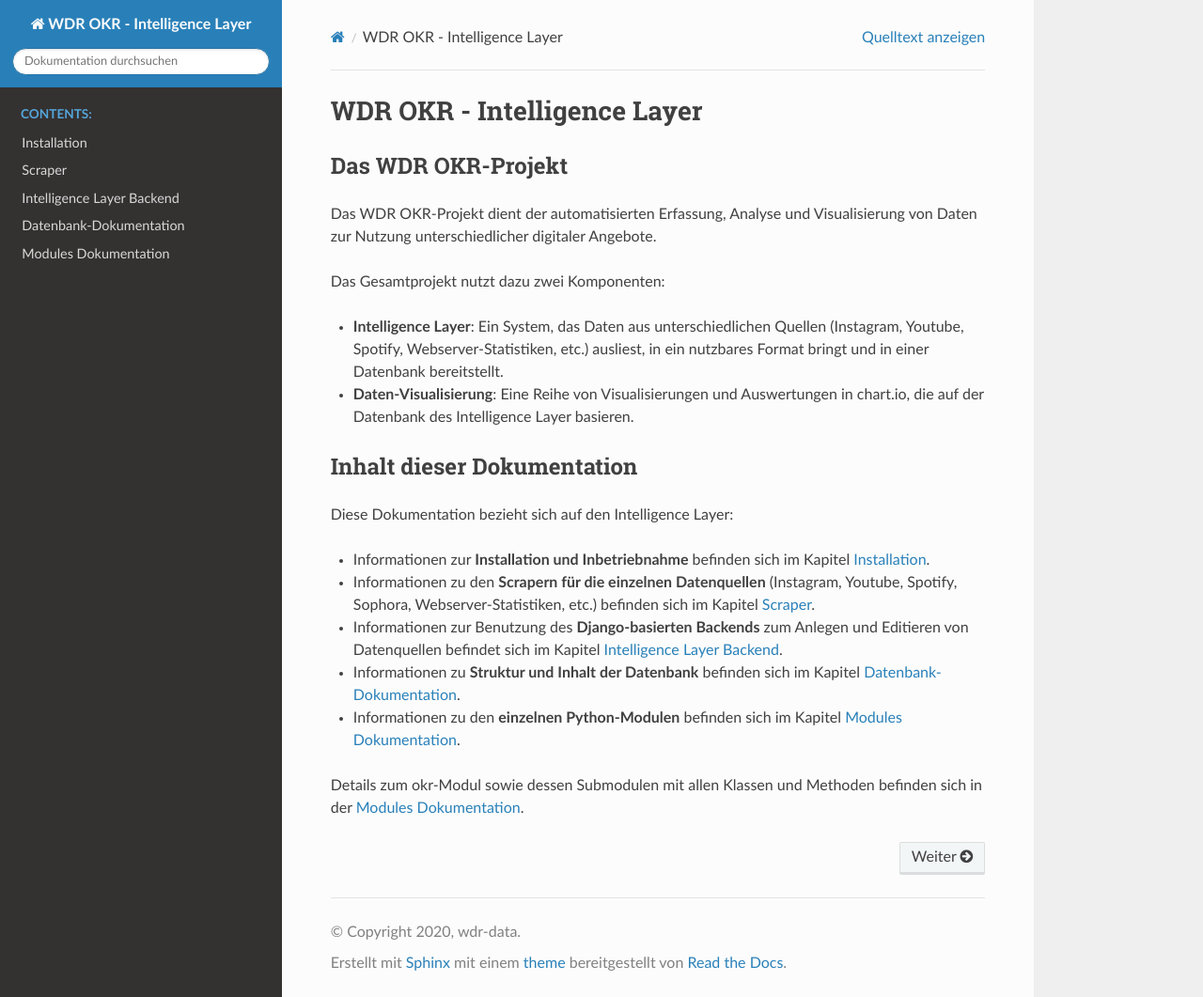
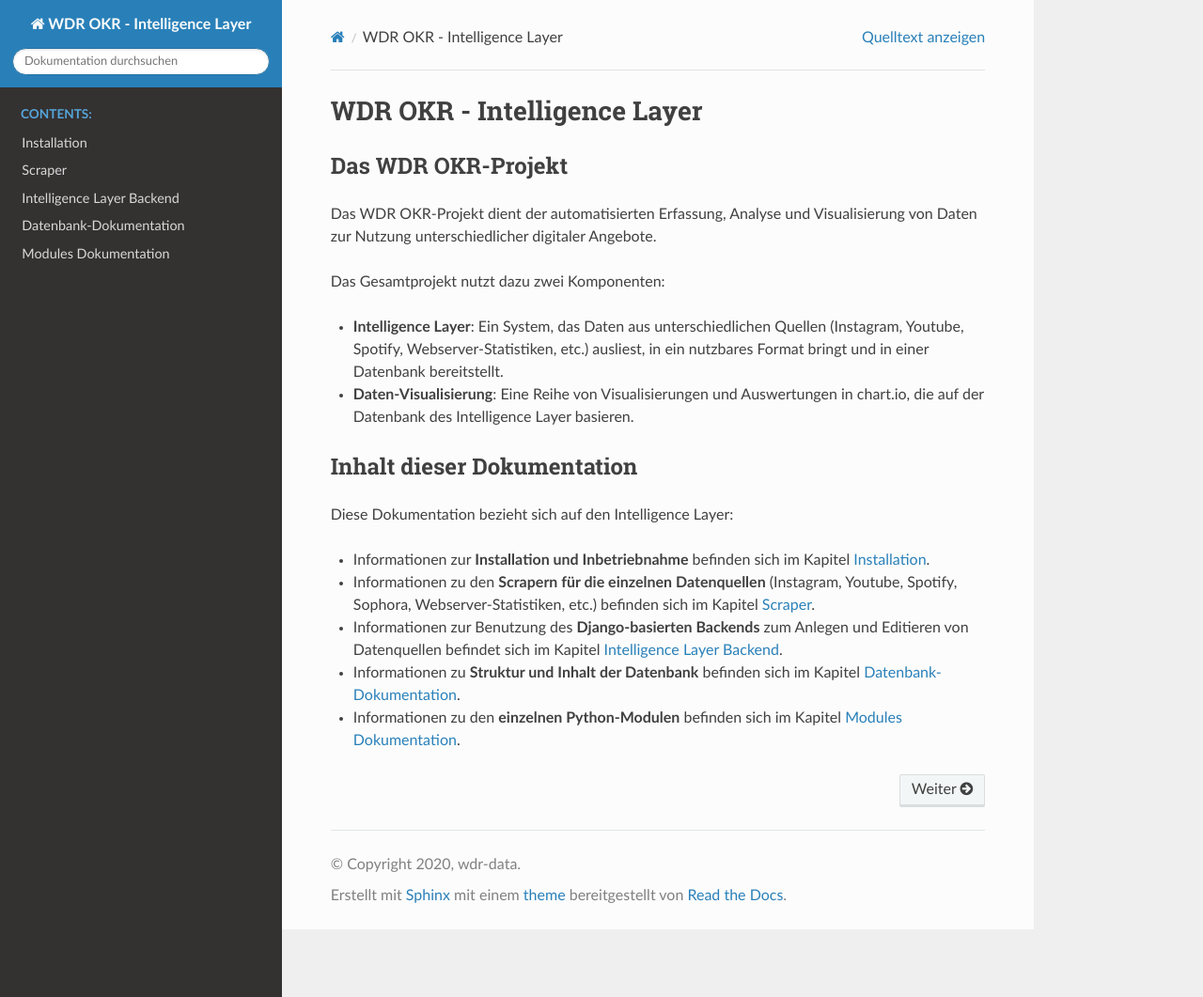
Before and after one commit to wdr-data/wdr-okr, a Sphinx documentation site: the page built from docs/index.rst, in a window 1280 px wide and 1061 px high. Shown: the whole window at 94% size. Built offline with Sphinx 7.4.7 and the Read the Docs theme 2.0.0, drawn with Linux system fonts in a browser that asks for light colours.

Commit message:
📝 Remove superfluos paragraph

```diff
--- a/docs/index.rst
+++ b/docs/index.rst
@@ -37,9 +37,6 @@ Diese Dokumentation bezieht sich auf den Intelligence Layer:
 * Informationen zu den **einzelnen Python-Modulen** befinden sich im Kapitel
   :ref:`modules`.
 
-Details zum okr-Modul sowie dessen Submodulen mit allen Klassen und Methoden befinden
-sich in der :ref:`modules`.
-
 .. toctree::
    :maxdepth: 2
    :hidden:
```
